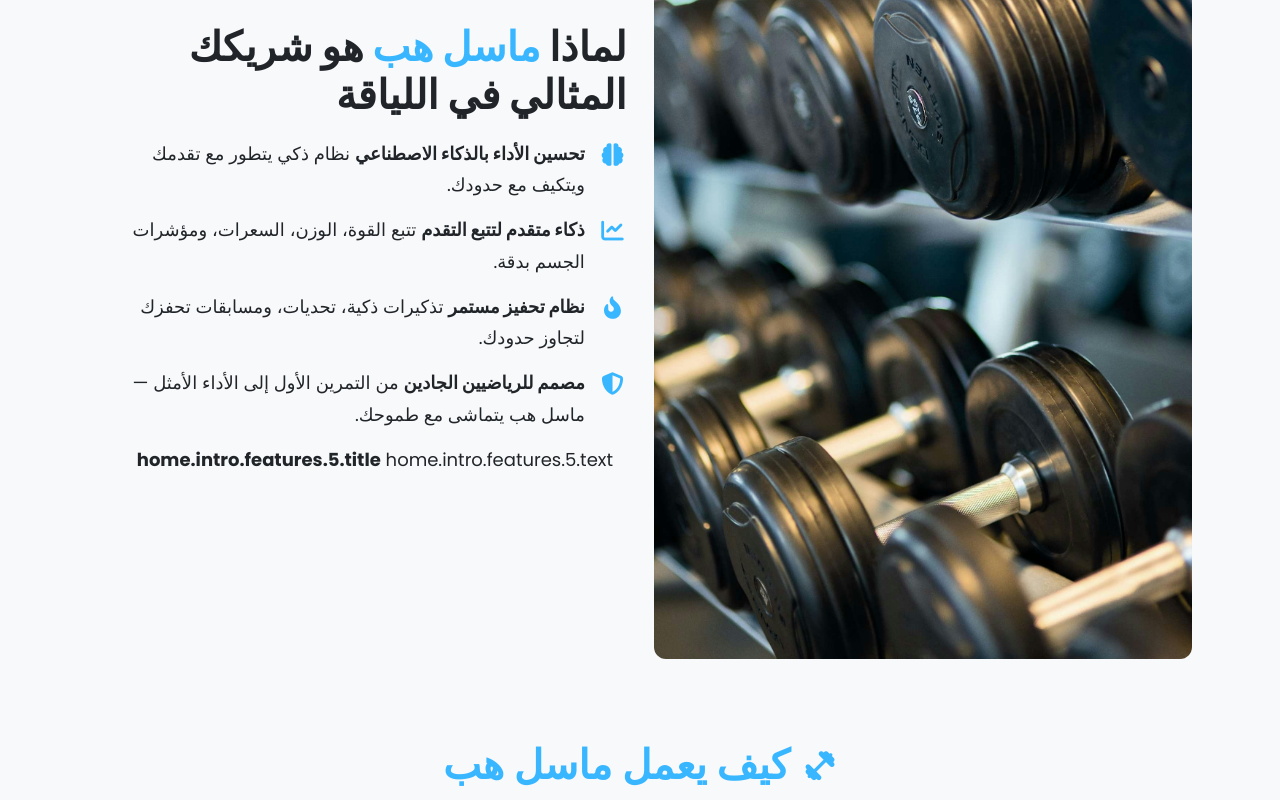
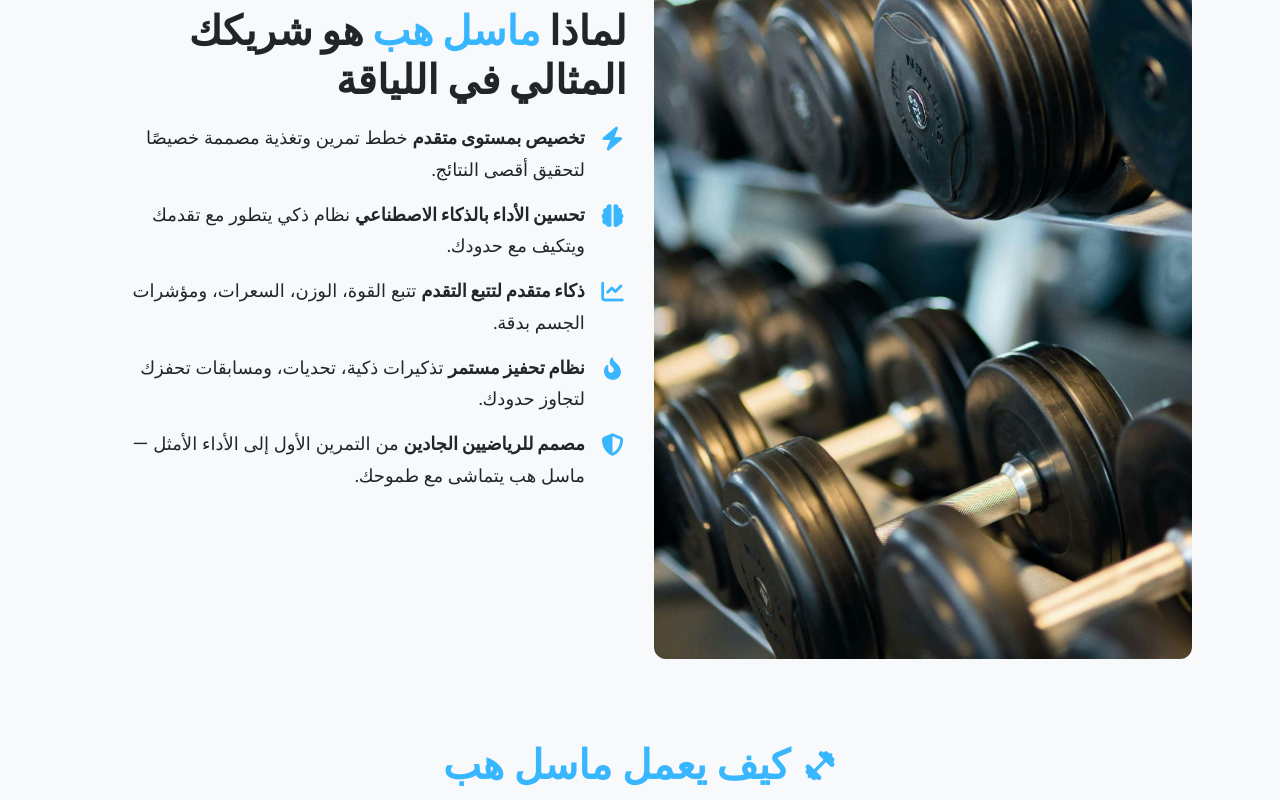
Before and after one commit to Abdulwahab-Abdullah/muscle-hub, a Vue app in the folder gymbuddy-frontend/: page /ar/home in a window 1280 px wide. Shown: the part 1460-2260 px from the top of the page. Built offline with nearby package versions, Linux system fonts and the light colour scheme; no server answers.

Commit message:
fix about language

```diff
--- a/gymbuddy-frontend/src/assets/scss/themes/_rtl.scss
+++ b/gymbuddy-frontend/src/assets/scss/themes/_rtl.scss
@@ -48,10 +48,6 @@
 
   // ========== Navbar ==========
   .navbar {
-    .navbar-nav {
-      flex-direction: row-reverse;
-    }
-
     .nav-item {
       margin-left: 0;
       margin-right: spacing(4);
@@ -157,7 +153,7 @@
   }
 
   // ========== Lists ==========
-  ul:not(.nav-menu),
+  ul:not(.nav-menu and .navbar-nav),
   ol {
     padding-right: 0;
     padding-left: spacing(5);
--- a/gymbuddy-frontend/src/pages/HomePage.vue
+++ b/gymbuddy-frontend/src/pages/HomePage.vue
@@ -62,11 +62,14 @@
           <div class="col-lg-6">
             <h2 class="mb-4" v-html="t('home.intro.heading')"></h2>
             <ul>
-              <li v-for="fIdx in 5" :key="fIdx">
-                <i :class="featureIcons[fIdx]"></i>
+              <li
+                v-for="(feature, idx) in tm('home.intro.features')"
+                :key="idx"
+              >
+                <i :class="featureIcons[idx as unknown as number]"></i>
                 <span>
-                  <strong>{{ t(`home.intro.features.${fIdx}.title`) }}</strong>
-                  {{ t(`home.intro.features.${fIdx}.text`) }}
+                  <strong>{{ rt(feature.title) }}</strong>
+                  {{ rt(feature.text) }}
                 </span>
               </li>
             </ul>
```
Also changed, not shown: gymbuddy-frontend/src/assets/scss/main.css, 1 other file (tests, documents, lock files or other folders).
